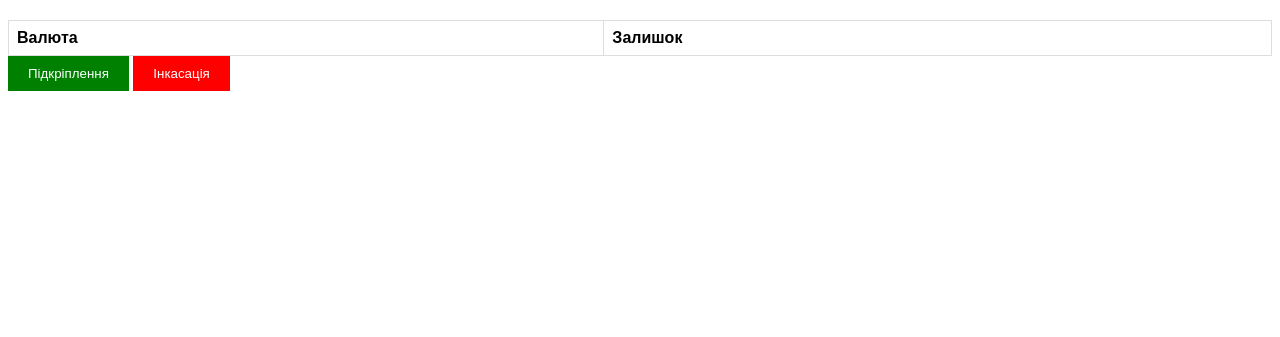
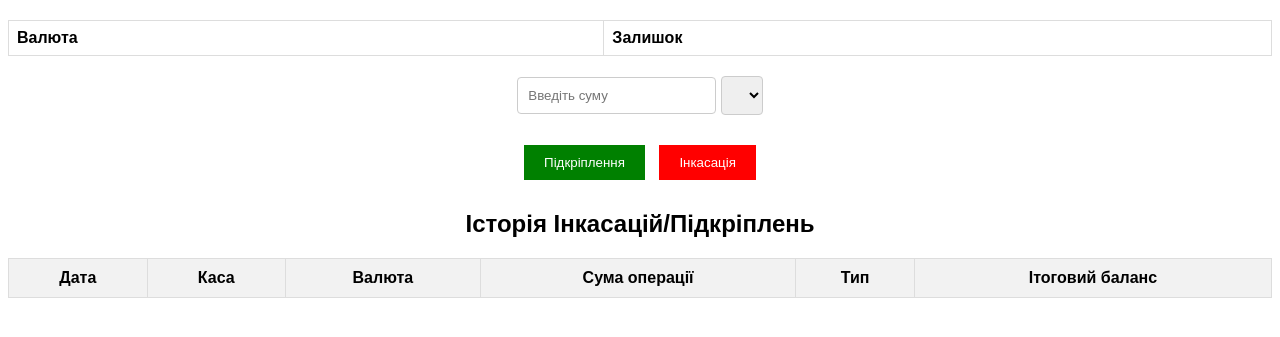
Before and after one commit to Fury2701/Cass-service, a Flask app: page /incasation in a window 1280 px wide. Shown: the part 185-522 px from the top of the page. Run offline with Flask 3, Linux system fonts and the light colour scheme; lists and menus that the app fills with data are empty.

Commit message:
added history and incasation, and adding currency

```diff
--- a/app.py
+++ b/app.py
@@ -100,7 +100,7 @@ def add_transaction_sell(date, cass_id, currency, amount, total_amount, rate):
         db_session.add(transaction)
         db_session.commit()
 
-
+#Добавление записи после покупки
 def add_transaction_buy(date, cass_id, currency, amount, total_amount, rate):
     with Session() as db_session:  # Відкриття нової сесії
         transaction = SellTransaction(date=date, cass_id=cass_id, currency=currency, amount=amount, total_amount=total_amount, operation_type='Купівля', rate=rate)
@@ -146,6 +146,7 @@ def sell_currency():
     except ValueError:
         return jsonify({'success': False, 'message': 'Некоректні дані для продажу валюти'})
 
+#Переходник на страницу истории
 @app.route("/history", methods=["GET"])
 def history():
     cashier_id = session.get("cashier_id")
@@ -154,13 +155,16 @@ def history():
             SellTransaction.cass_id == cashier_id).order_by(SellTransaction.date.desc()).all()
         return render_template("history.html", sell_transactions=sell_transactions, cashier_number=cashier_id)
 
+#Переходник на страницу инкасации
 @app.route("/incasation", methods=["GET"])
 def incasation():
     cashier_id = session.get("cashier_id")
     with Session() as db_session:
         balances = db_session.query(Balance.currency, Balance.balance).join(Balance.user).filter(User.cass_id == cashier_id).all()
-        return render_template("incasation.html", balances=balances, cashier_number=cashier_id)
+        recent_transactions = db_session.query(OperationHistory).filter(OperationHistory.cass_id == cashier_id).order_by(OperationHistory.data.desc()).all()
+        return render_template("incasation.html", balances=balances, cashier_number=cashier_id,recent_transactions=recent_transactions)
 
+#Обработчик кнопки купить
 @app.route("/buy", methods=["POST"])
 def buy_currency():
     data = request.get_json()
@@ -234,6 +238,86 @@ def get_recent_transactions():
 
         return jsonify(transactions)
 
+
+# Обработка кнопки подкреп валюту
+@app.route("/adding", methods=["POST"])
+def adding():
+    data = request.get_json()
+    currency = data.get('currency')
+    amount = data.get('amount')
+    cashier_number = data.get('cashier_number')
+
+    if currency is None or amount is None or cashier_number is None:
+        return jsonify({'success': False, 'message': 'Недостатньо даних для підкріплення валюти'})
+
+    cass_id = int(cashier_number)
+    try:
+        amount = float(amount)
+        if amount <= 0:
+            return jsonify({'success': False, 'message': 'Некоректні дані для підкріплення валюти'})
+
+        with Session() as db_session:  # Відкриття нової сесії
+            if update_balances_after_add(cass_id, currency, amount):
+                date = datetime.now()
+                add_operation_add(date, cass_id, currency, amount)
+                return jsonify({'success': True, 'message': 'Валюта успішно підкріплена'})
+            else:
+                return jsonify({'success': False, 'message': 'Не вдалося оновити баланс після підкріплення валюти'})
+    except ValueError:
+        return jsonify({'success': False, 'message': 'Некоректні дані для підкріплення валюти'})
+
+# Добавление записи в таблицу операций после подкреп валюты
+def add_operation_add(date, cass_id, currency, amount):
+    with Session() as db_session:  # Відкриття нової сесії
+        balance = db_session.query(Balance).filter_by(cass_id=cass_id, currency=currency).first()
+        total_amount = balance.balance if balance else 0.0  # Получить числовое значение баланса
+        transaction = OperationHistory(data=date, cass_id=cass_id, currency=currency, amount=amount, total_amount=total_amount, operation_type='Підкріплення')
+        db_session.add(transaction)
+        db_session.commit()
+
+# Обновление таблицы balances после подкреп валюты
+def update_balances_after_add(cass_id, currency, amount):
+    with Session() as db_session:  # Відкриття нової сесії
+        currency_balance = db_session.query(Balance).filter_by(cass_id=cass_id, currency=currency).first()
+
+
+        if currency_balance:
+            currency_balance.balance += amount
+            # Отдельный сеанс для коммита
+            try:
+                db_session.commit()
+
+                return True
+            except Exception as e:
+                db_session.rollback()
+                return False
+
+        return False
+
+#Получения списка подкреп/инкас
+@app.route("/incasationget", methods=["GET"])
+def incasation_get():
+    cass_id = request.args.get("cass_id")
+    if cass_id is not None:
+        cass_id = int(cass_id)
+    with Session() as db_session:  # Відкриття нової сесії
+        recent_transactions = db_session.query(OperationHistory).filter(OperationHistory.cass_id == cass_id).order_by(
+            OperationHistory.data.desc()).all()
+
+        transactions = []
+        for transaction in recent_transactions:
+            transactions.append({
+                "date": transaction.data.strftime("%Y-%m-%d %H:%M:%S"),
+                "cass_id": transaction.cass_id,
+                "currency": transaction.currency,
+                "amount": transaction.amount,
+                "total_amount": transaction.total_amount,
+                "operation_type": transaction.operation_type
+            })
+
+        return jsonify(transactions)
+
+#Обработчик отмены транзакции
 def cancel_transaction(transaction_id):
     try:
         transaction_id = int(transaction_id)
--- a/static/css/incasation.css
+++ b/static/css/incasation.css
@@ -50,12 +50,31 @@ th, td {
     text-align: left;
 }
 
+.input-container {
+    text-align: center;
+    margin-top: 20px;
+}
+
+.input-container input,
+.input-container select {
+    padding: 10px;
+    border: 1px solid #ccc;
+    border-radius: 4px;
+    margin-bottom: 10px;
+}
+
+.buttons-container {
+    text-align: center;
+    margin-top: 20px;
+}
+
 .green-button {
     background-color: green;
     color: white;
     padding: 10px 20px;
     border: none;
     cursor: pointer;
+    margin-right: 10px;
 }
 
 .red-button {
@@ -65,3 +84,27 @@ th, td {
     border: none;
     cursor: pointer;
 }
+
+.history-table-container {
+    margin-top: 30px;
+}
+
+.history-table {
+    width: 100%;
+    border-collapse: collapse;
+}
+
+.history-table th,
+.history-table td {
+    border: 1px solid #ddd;
+    padding: 10px;
+    text-align: center;
+}
+
+.history-table th {
+    background-color: #f2f2f2;
+}
+
+h2 {
+   text-align: center;
+}
--- /dev/null
+++ b/static/incasation.js
@@ -0,0 +1,150 @@
+const cashierNumber = document.getElementById("cashier-number").textContent;
+
+// Обновление таблицы балансов
+function updateBalancesTable(cashierNumber) {
+    fetch(`/update_balances/${cashierNumber}`)
+      .then(response => response.json())
+      .then(data => {
+        const balancesTable = document.querySelector('.balances-container table');
+        const tbody = balancesTable.querySelector('tbody');
+        tbody.innerHTML = ''; // очистка таблицы
+
+        // Создание строк таблицы с полученых данных
+        data.forEach(balance => {
+          const row = document.createElement('tr');
+          const currencyCell = document.createElement('td');
+          currencyCell.textContent = balance.currency;
+          const balanceCell = document.createElement('td');
+          balanceCell.textContent = balance.balance.toFixed(2); // Форматирование таблицы до сотых
+          row.appendChild(currencyCell);
+          row.appendChild(balanceCell);
+          tbody.appendChild(row);
+        });
+      })
+      .catch(error => {
+        console.error(error);
+        alert('Помилка при оновленні балансів');
+      });
+  }
+
+  // Обновление данных таблицы selltransactions-table
+  const updateSellTransactionsTable = (cashierNumber) => {
+    const cassId = cashierNumber;
+
+    fetch(`/incasationget?cass_id=${cassId}`)
+      .then(response => response.json())
+      .then(data => {
+        const sellTransactionsTable = document.getElementById("history-table-container");
+        sellTransactionsTable.innerHTML = ""; // очистка таблицы
+
+        const table = document.createElement("table");
+        table.classList.add("history-table");
+
+        const thead = document.createElement("thead");
+        const headerRow = document.createElement("tr");
+        const headers = ["Дата", "Каси", "Валюта", "Сума операції", "Тип", "Ітоговий баланс"];
+
+        headers.forEach(headerText => {
+          const header = document.createElement("th");
+          header.textContent = headerText;
+          headerRow.appendChild(header);
+        });
+
+        thead.appendChild(headerRow);
+        table.appendChild(thead);
+
+        const tbody = document.createElement("tbody");
+        data.forEach(transaction => {
+          const row = document.createElement("tr");
+
+          const dateCell = document.createElement("td");
+          dateCell.textContent = transaction.date;
+          row.appendChild(dateCell);
+
+          const cassIdCell = document.createElement("td");
+          cassIdCell.textContent = transaction.cass_id;
+          row.appendChild(cassIdCell);
+
+          const currencyCell = document.createElement("td");
+          currencyCell.textContent = transaction.currency;
+          row.appendChild(currencyCell);
+
+          const amountCell = document.createElement("td");
+          amountCell.textContent = transaction.amount.toFixed(1);
+          row.appendChild(amountCell);
+
+          const operationTypeCell = document.createElement("td");
+          operationTypeCell.textContent = transaction.operation_type;
+          row.appendChild(operationTypeCell);
+
+          const totalAmountCell = document.createElement("td");
+          totalAmountCell.textContent = transaction.total_amount.toFixed(1);
+          row.appendChild(totalAmountCell);
+
+          tbody.appendChild(row);
+        });
+
+        table.appendChild(tbody);
+        sellTransactionsTable.appendChild(table);
+
+        // Добавляем строку с заголовком
+        const header = document.createElement("h2");
+        header.textContent = "Історія Інкасацій/Підкріплень";
+        sellTransactionsTable.insertBefore(header, table);
+      })
+      .catch(error => {
+        console.error(error);
+        alert("Помилка оновлення таблиці підкріплення/інкасації");
+      });
+  };
+
+
+// фунционал кнопки подкрепить
+  const sellButton = document.querySelector('button[value="adding-button"]');
+  sellButton.addEventListener('click', (event) => {
+    event.preventDefault();
+    const currencySelect = document.getElementById("currency");
+    const selectedCurrency = currencySelect.value;
+    const amountInput = document.getElementById("amount");
+    const amount = parseFloat(amountInput.value);
+
+    if (selectedCurrency && amount && cashierNumber) {
+      const confirmationMessage = `Підтвердіть підкріплення ${amount.toFixed(2)} ${selectedCurrency}`;
+      if (confirm(confirmationMessage)) {
+         nth=`Ви впевнені, що хочете підкріпити ${amount.toFixed(2)} ${selectedCurrency}`;
+         const proceed = confirm(nth);
+        if (proceed) {
+          const data = {
+            currency: selectedCurrency,
+            amount: amount.toFixed(2),
+            cashier_number: cashierNumber // Добавление номера кассы к данным
+          };
+
+          fetch('/adding', {
+            method: 'POST',
+            body: JSON.stringify(data),
+            headers: {
+              'Content-Type': 'application/json',
+            },
+          })
+            .then(response => response.json())
+            .then(data => {
+              if (data.success) {
+                alert(data.message);
+                // Вызов функции обновления балансов по валютах и передача в нее номера кассы
+                updateBalancesTable(cashierNumber);
+                updateSellTransactionsTable(cashierNumber); // Вызов функции обновления таблицы <=15 min
+              } else {
+                alert(data.message);
+              }
+            })
+            .catch(error => {
+              console.error(error);
+              alert('Помилка підключення');
+            });
+        }
+      }
+    } else {
+      alert('Будь ласка, виберіть валюту та вкажіть суму');
+    }
+  });
--- a/templates/history.html
+++ b/templates/history.html
@@ -44,8 +44,6 @@
     </tbody>
 </table>
 
-<script src="https://code.jquery.com/jquery-3.6.0.min.js"></script>
-<script src="{{ url_for('static', filename='exchange.js') }}"></script>
 <link rel="stylesheet" type="text/css" href="static/css/incasation.css">
 </body>
 </html>
--- a/templates/incasation.html
+++ b/templates/incasation.html
@@ -35,28 +35,49 @@
             </tbody>
         </table>
     </div>
-        <style>
-            .green-button {
-                background-color: green;
-                color: white;
-                padding: 10px 20px;
-                border: none;
-                cursor: pointer;
-            }
 
-            .red-button {
-                background-color: red;
-                color: white;
-                padding: 10px 20px;
-                border: none;
-                cursor: pointer;
-            }
-        </style>
+    <div class="input-container">
+        <input id="amount" type="text" name="amount" placeholder="Введіть суму">
+        <select id="currency" name="currency">
+            {% for currency, balance in balances %}
+            <option value="{{ currency }}">{{ currency }}</option>
+            {% endfor %}
+        </select>
+    </div>
+
     <div class="buttons-container">
-            <button class="green-button">Підкріплення</button>
-            <button class="red-button">Інкасація</button>
+        <button value="adding-button" class="green-button">Підкріплення</button>
+        <button value="incasation-button" class="red-button">Інкасація</button>
     </div>
-        <script src="{{ url_for('static', filename='exchange.js') }}"></script>
-        <link rel="stylesheet" type="text/css" href="static/css/history.css">
+
+    <div class="history-table-container" id="history-table-container">
+        <h2>Історія Інкасацій/Підкріплень</h2>
+        <table class="history-table">
+            <thead>
+                <tr>
+                    <th>Дата</th>
+                    <th>Каса</th>
+                    <th>Валюта</th>
+                    <th>Сума операції</th>
+                    <th>Тип</th>
+                    <th>Ітоговий баланс</th>
+                </tr>
+            </thead>
+            <tbody>
+                {% for transaction in recent_transactions %}
+                <tr>
+                    <td>{{ transaction.data.strftime('%Y-%m-%d %H:%M:%S') }}</td>
+                    <td>{{ transaction.cass_id }}</td>
+                    <td>{{ transaction.currency }}</td>
+                    <td>{{ transaction.amount }}</td>
+                    <td>{{ transaction.operation_type }}</td>
+                    <td>{{ transaction.total_amount }}</td>
+                {% endfor %}
+            </tbody>
+        </table>
+    </div>
+
+    <script src="{{ url_for('static', filename='incasation.js') }}"></script>
+    <link rel="stylesheet" type="text/css" href="static/css/incasation.css">
 </body>
 </html>
```
Also changed, not shown: db.py (+17 -0 lines). Lines whose indentation alone changed are shown as unchanged.
